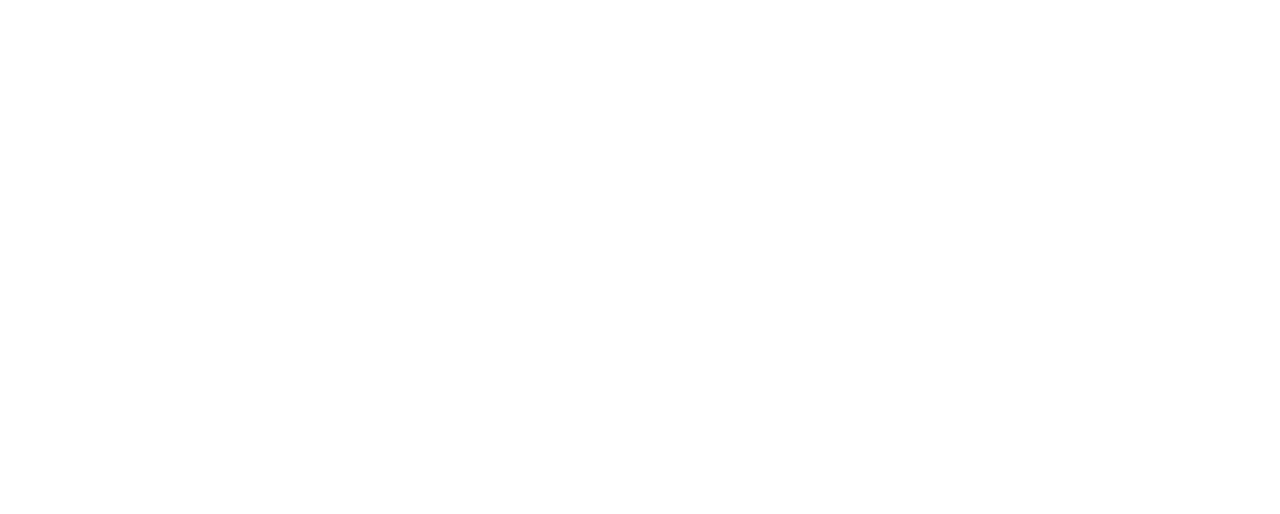
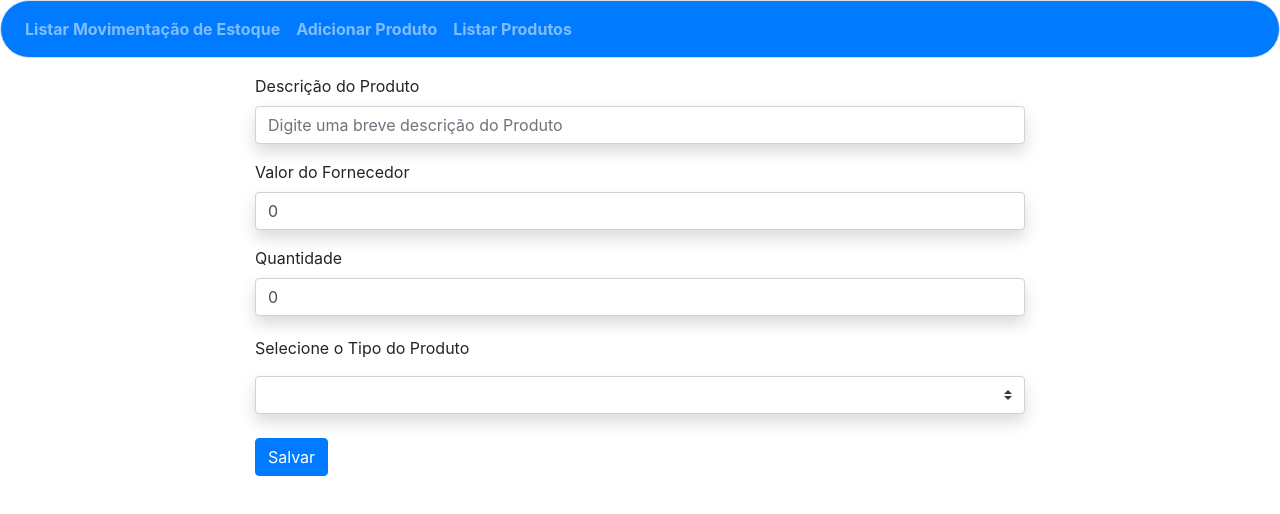
Before and after one commit to jcralmeida/zitrus_challenge, a Nuxt app in the folder frontend/: page /adicionarProduto in a window 1280 px wide. Before the commit this address had no page. Shown: the top 514 px of the page. Built offline with nearby package versions, Linux system fonts and the light colour scheme.

Commit message:
[Frontend] Create a component to add products

```diff
--- /dev/null
+++ b/frontend/pages/adicionarProduto.vue
@@ -0,0 +1,89 @@
+<template>
+  <div>
+    <NavBarComponent/>
+    <b-container fluid style="height: 80vh; width: 100vh">
+    <b-form @submit.prevent="save">
+      <label class="mt-3" for="Name">Descrição do Produto</label>
+      <b-form-input
+        v-model="product.description"
+        class="mb-3 shadow"
+        placeholder="Digite uma breve descrição do Produto"
+      />
+      <label for="Name">Valor do Fornecedor</label>
+      <b-form-input
+        v-model="product.value"
+        class="shadow mb-3"
+        type="money"
+        placeholder="Digite o valor no Fornecedor"
+      />
+      <label for="Name">Quantidade</label>
+      <b-form-input
+        v-model="product.amount"
+        class="shadow mb-3"
+        type="number"
+        placeholder="Digite a quantidade disponivel em estoque"
+      />
+      <label class="mt-1" for="Name">Selecione o Tipo do Produto</label>
+      <b-form-select
+        v-model="product.type"
+        :options="productType"
+        class="shadow my-2"
+      />
+      <b-button
+        class="mt-3"
+        type="submit"
+        variant="primary"
+      >
+        Salvar
+      </b-button>
+    </b-form>
+    <b-alert
+      class="mt-3"
+      v-model="showSaveAlert"
+      variant="success"
+      dismissible
+    >
+      Congratulations. Produto salvo com sucesso.
+    </b-alert>
+  </b-container>
+  </div>
+</template>
+
+<script>
+export default {
+  name: 'adicionarProduto',
+  data() {
+    return {
+      product: {
+        description: '',
+        type: '',
+        value: 0,
+        amount: 0,
+      },
+      productType: [
+        { value: 'ELETRONICO', text: 'Eletrônico' },
+        { value: 'ELETRODOMESTICO', text: 'Eletrodomestico' },
+        { value: 'MOVEL', text: 'Movel' },
+      ],
+      showSaveAlert: false,
+    }
+  },
+  methods: {
+    async save() {
+      await this.$axios.post('/products', this.product)
+        .then(value => this.showSaveAlert = true)
+        .catch(reason => console.log("Erro ao salvar"))
+
+      this.resetProduct()
+    },
+    resetProduct() {
+      this.product.description= '',
+      this.product.type= '',
+      this.product.value= 0,
+      this.product.amount= 0
+    }
+  },
+}
+</script>
+
+<style scoped></style>
```
